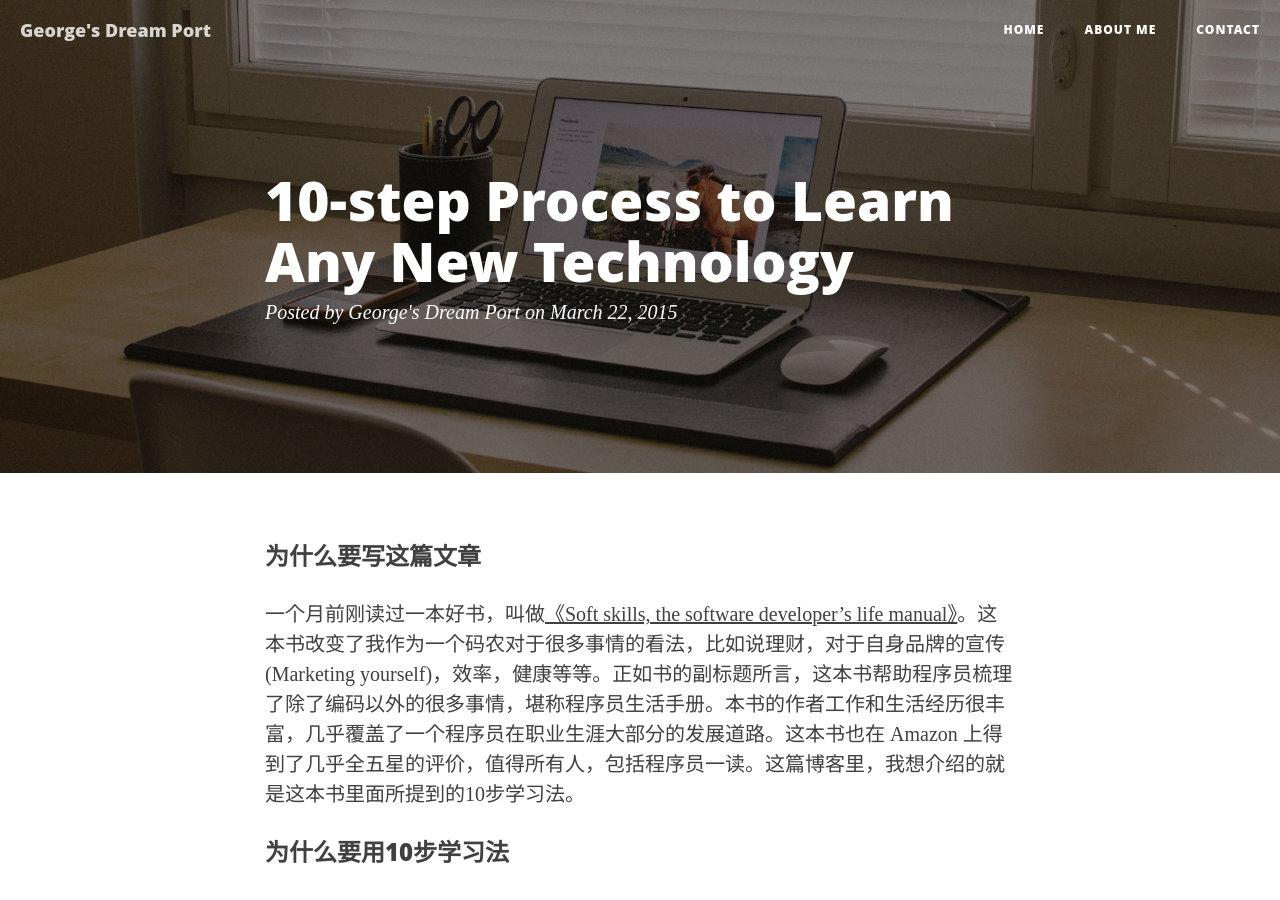
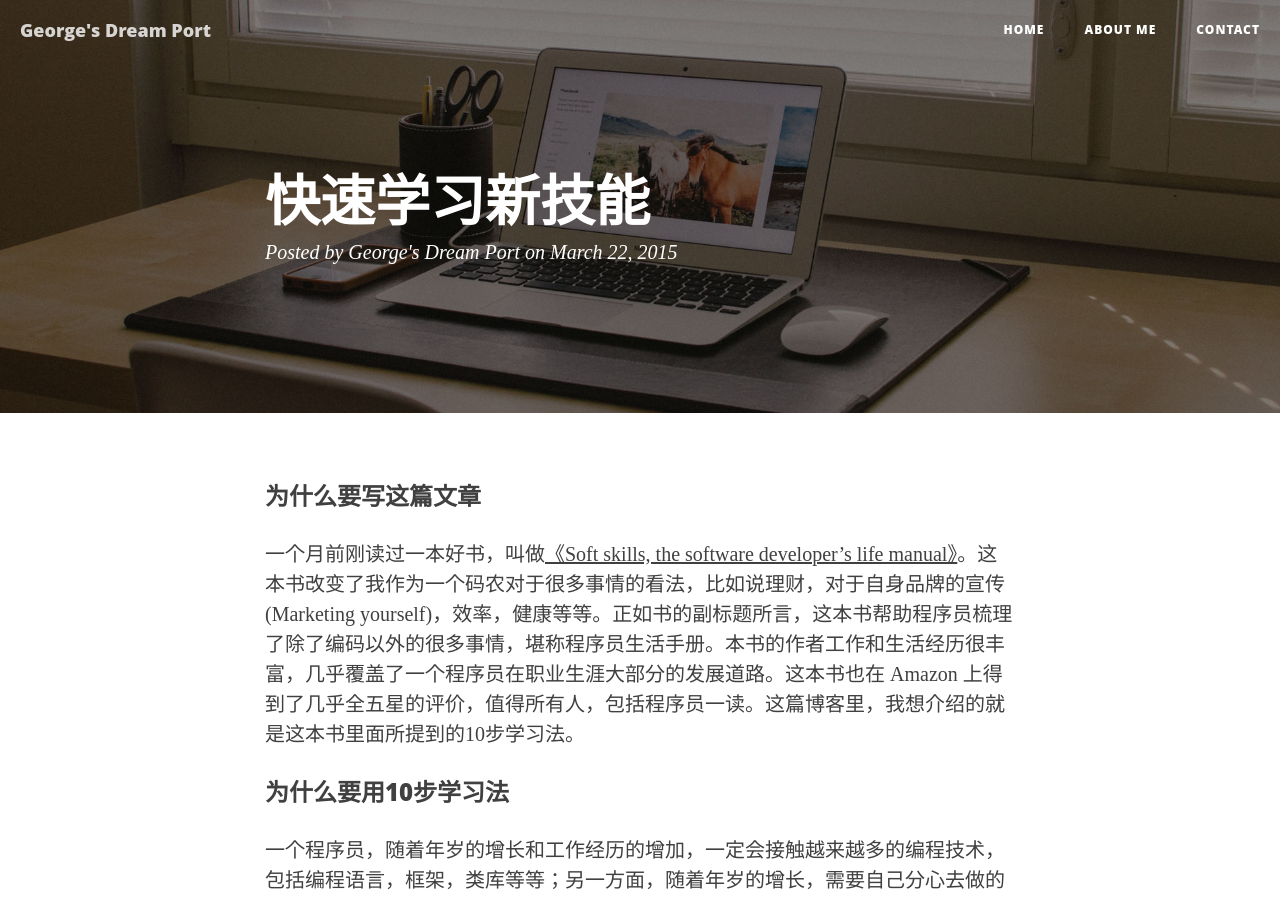
Before and after one commit to puffsun/puffsun.github.io-source, a Jekyll site: the page built from _posts/2015-03-22-10-step-learning-process.markdown, in a window 1280 px wide and 900 px high. Built offline with Jekyll 4.4.1, drawn with Linux system fonts in a browser that asks for light colours; nearby versions of some CDN libraries; some web fonts are replaced; comment, search, counter and statistics services are not loaded.

Commit message:
Update post title.

```diff
--- a/_posts/2015-03-22-10-step-learning-process.markdown
+++ b/_posts/2015-03-22-10-step-learning-process.markdown
@@ -1,11 +1,11 @@
 ---
 layout: post
-title: "10-step Process to Learn Any New Technology"
+title: "快速学习新技能"
 date: 2015-03-22T19:01:43+08:00
 comments: true
 categories: ["learn"]
 
-keywords: "learning learn 10-step process new technology frameworks"
+keywords: "learning learn 10-step process new technology frameworks 10步学习法 新技术 学习 软件"
 description: "10-step process to learn new technology"
 ---
 
```
